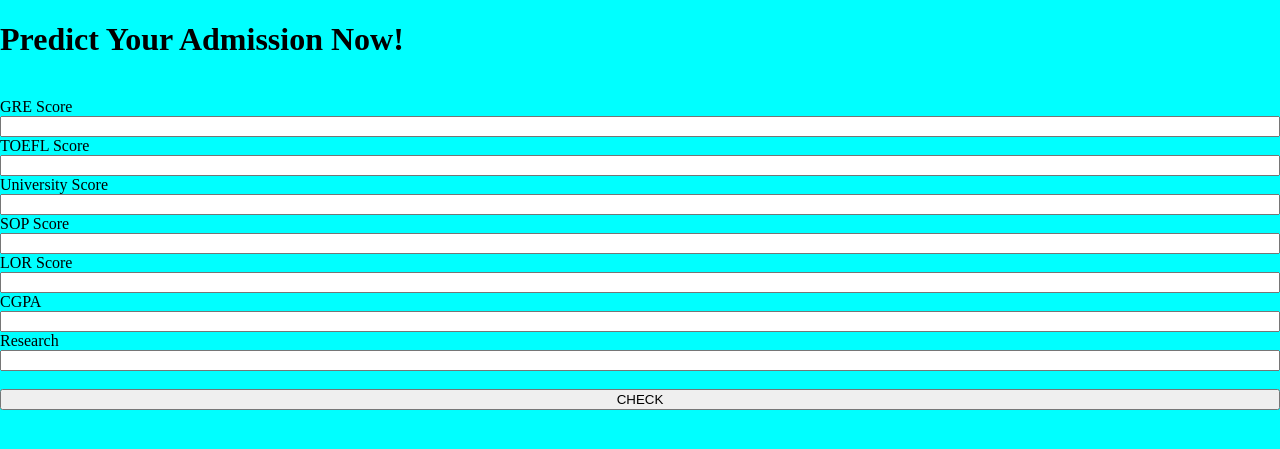
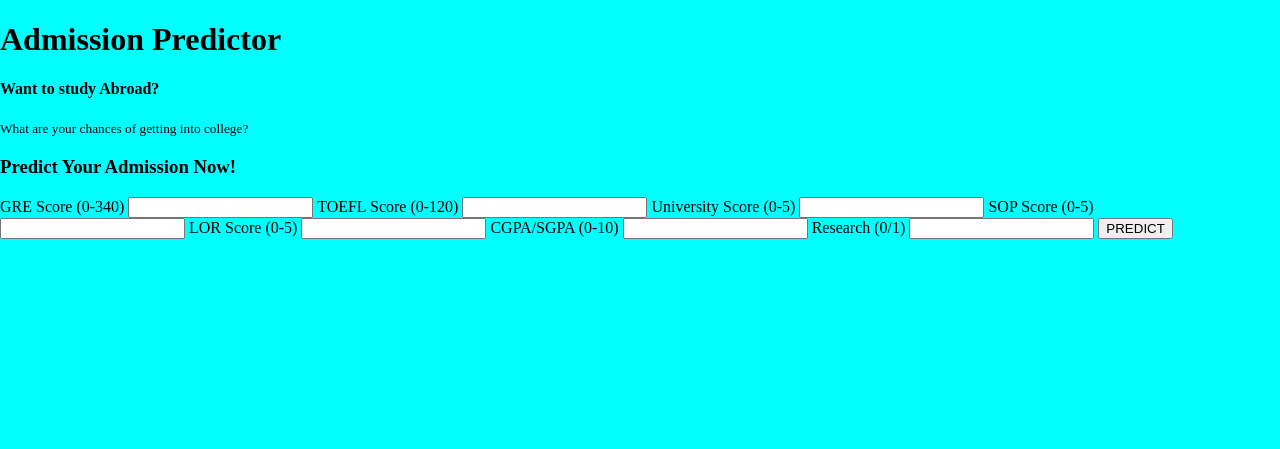
Before and after one commit to sudeeep885/admission-predictor, a Flask app: page / in a window 1280 px wide. Shown: the top 449 px of the page. Run offline with Flask 2, Linux system fonts and the light colour scheme; parts of the project's set-up code (start-up, migrations or seed data) failed here and were passed over.

Commit message:
Update index.html

```diff
--- a/templates/index.html
+++ b/templates/index.html
@@ -7,28 +7,34 @@
     <link rel="stylesheet" type="text/css" href="../static/style.css">
 </head>
 <body>
-    <h1>Predict Your Admission Now!</h1>
-    <br>
-    <form action="/predict" method="POST" style="display: grid;">
-    <label for="gre-score">GRE Score</label>
+    <div class="main-text">
+        <h1>Admission Predictor</h1>
+        <h4>Want to study Abroad?</h4>
+        <small>What are your chances of getting into college?</small>
+    </div>
+    <div class="predictor">
+        <h3>Predict Your Admission Now!</h3>
+        <div class="container">
+            <form action="/predict" method="POST">
+                <label for="gre-score">GRE Score (0-340)</label>
                 <input id="gre-score" type="text" name="gre-score">
-    <label for="toefl-score">TOEFL Score</label>
+                <label for="toefl-score">TOEFL Score (0-120)</label>
                 <input id="toefl-score" type="text" name="toefl">
-    <label for="univ">University Score</label>
+                <label for="univ">University Score (0-5)</label>
                 <input id="univ" type="text" name="univ">
-    <label for="sop">SOP Score</label>
+                <label for="sop">SOP Score (0-5)</label>
                 <input id="sop" type="text" name="sop">
-    <label for="lor">LOR Score</label>
+                <label for="lor">LOR Score (0-5)</label>
                 <input id="lor" type="text" name="lor">
-    <label for="cgpa">CGPA</label>
+                <label for="cgpa">CGPA/SGPA (0-10)</label>
                <input id="cgpa" type="text" name="cgpa">
-    <label for="research">Research</label>
+               <label for="research">Research (0/1)</label>
                <input id="research" type="text" name="research">
-    <br>
-    <button type="submit">CHECK</button>
+
+                <button type="submit">PREDICT</button>
             </form>
-
-    <br>
             <h4>{{ pred }}</h4>
+        </div>
+    </div>
 </body>
 </html>
```
Lines whose indentation alone changed are shown as unchanged.
